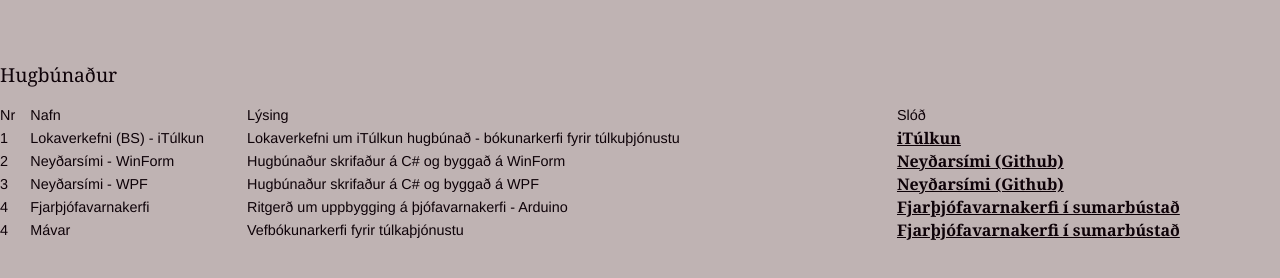
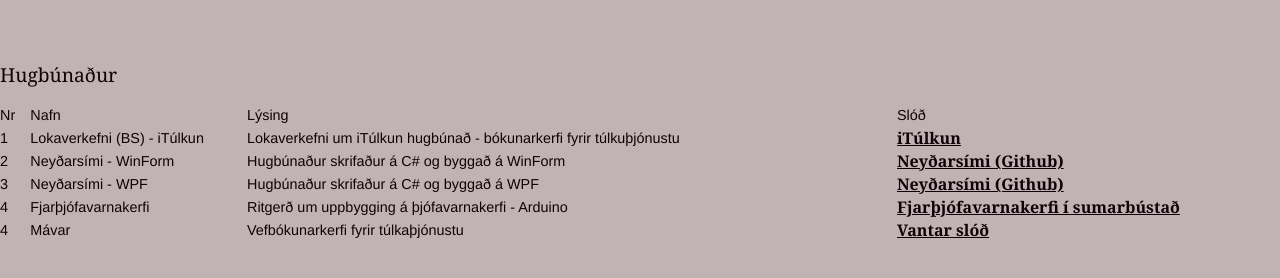
Before and after one commit to ArniZenux/arnizenux.github.io, a plain HTML site: page software.html in a window 1280 px wide. Shown: the part 134-412 px from the top of the page. Drawn offline with Linux system fonts and the light colour scheme.

Commit message:
update 5

```diff
--- a/software.html
+++ b/software.html
@@ -118,7 +118,7 @@
           <p>Vefbókunarkerfi fyrir túlkaþjónustu</p>
         </div>
         <div class="col col-3">
-         <strong><a href="https://notendur.hi.is/~arnijoha/1qw23/lokask%c3%bdrsla%20%c3%a1rni%20ingi.pdf">Fjarþjófavarnakerfi í sumarbústað</a></strong>
+         <strong><a href="#">Vantar slóð</a></strong>
         </div>
       </div>
 
```
